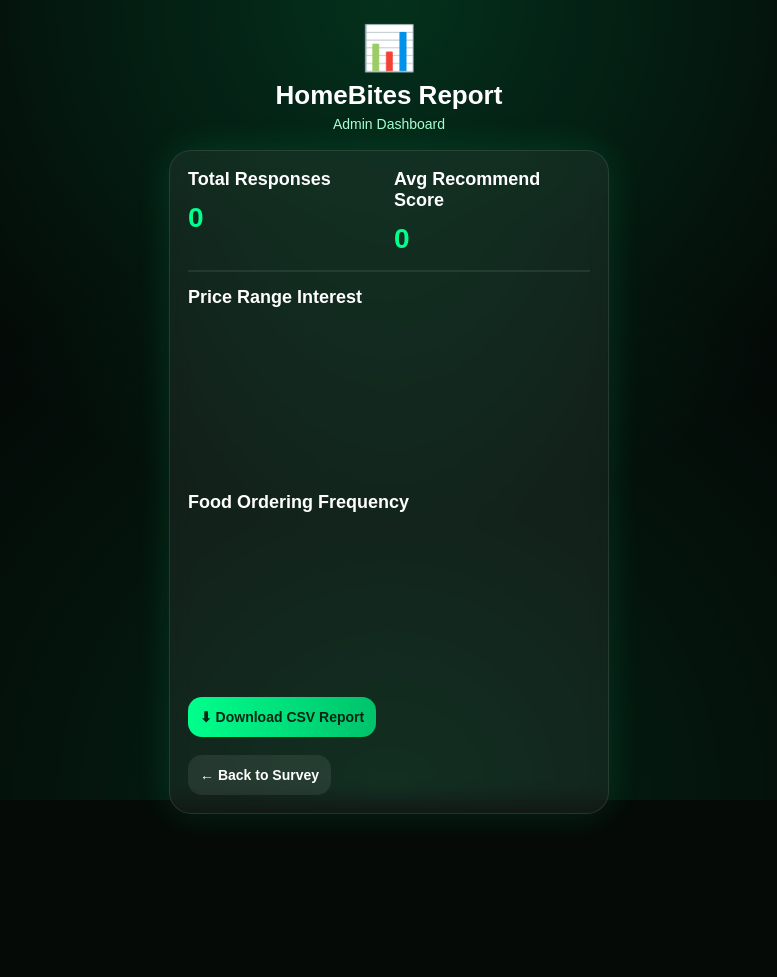
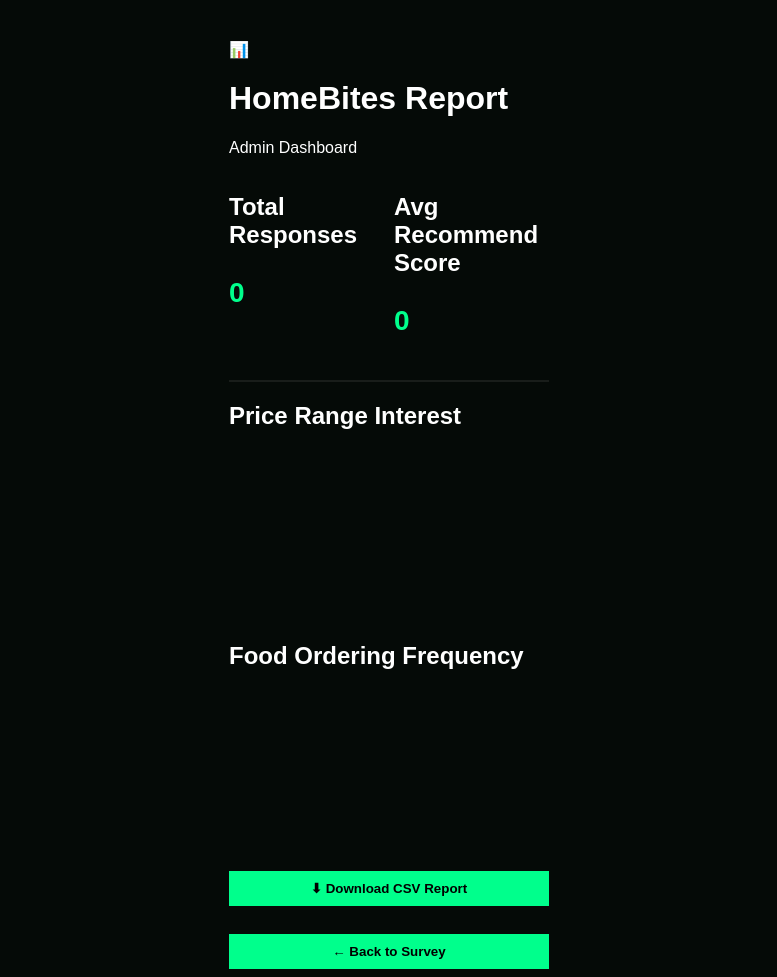
Before and after one commit to homebites252513/dtl_survey, a Flask app: template homebites-survey/templates/admin.html in a window 1280 px wide. Shown: the whole page, without its empty margins (251-1028 px from the left). Before the commit the page ends 817 px from the top, so only its background shows below. Run offline with Flask 3, Linux system fonts and the light colour scheme; the template is opened without the code that fills it, so the values that code supplies are empty; a map, chart or similar area stays blank.

Commit message:
Update style.css

```diff
--- a/homebites-survey/static/style.css
+++ b/homebites-survey/static/style.css
@@ -1,197 +1,23 @@
-* {
-  margin: 0;
-  padding: 0;
-  box-sizing: border-box;
-  font-family: Arial, sans-serif;
-}
-
 body {
   background: #050a07;
-  color: #fff;
-  min-height: 100vh;
-  display: flex;
-  justify-content: center;
-  align-items: center;
-  padding: 22px;
-}
-
-.bg-glow {
-  position: fixed;
-  inset: 0;
-  background:
-    radial-gradient(circle at top, rgba(0, 255, 140, 0.16), transparent 52%),
-    radial-gradient(circle at bottom, rgba(0, 255, 140, 0.10), transparent 58%);
-  z-index: -1;
+  color: white;
+  font-family: Arial;
 }
 
 .container {
-  width: 100%;
-  max-width: 440px;
+  width: 320px;
+  margin: auto;
+  margin-top: 40px;
 }
 
-.brand {
-  text-align: center;
-  margin-bottom: 18px;
-}
-
-.logo {
-  font-size: 44px;
-  margin-bottom: 6px;
-}
-
-.brand h1 {
-  font-size: 26px;
-  font-weight: 800;
-}
-
-.tag {
-  font-size: 14px;
-  color: #a7ffcf;
-  margin-top: 5px;
-}
-
-.card {
-  background: rgba(255, 255, 255, 0.06);
-  border: 1px solid rgba(255, 255, 255, 0.10);
-  border-radius: 22px;
-  padding: 18px;
-  box-shadow: 0 0 35px rgba(0, 255, 140, 0.13);
-  backdrop-filter: blur(10px);
-}
-
-.progress {
-  height: 7px;
-  background: rgba(255, 255, 255, 0.10);
-  border-radius: 12px;
-  overflow: hidden;
-  margin-bottom: 14px;
-}
-
-.bar {
-  height: 100%;
-  width: 10%;
-  border-radius: 12px;
-  background: linear-gradient(90deg, #00ff8c, #00c26b);
-  transition: 0.35s;
-}
-
-.step {
-  display: none;
-  animation: fade 0.25s ease;
-}
-
-.step.active {
-  display: block;
-}
-
-@keyframes fade {
-  from { opacity: 0; transform: translateY(10px); }
-  to { opacity: 1; transform: translateY(0); }
-}
-
-h2 {
-  font-size: 18px;
-  margin-bottom: 12px;
-}
-
-input, select, textarea {
+select, button {
   width: 100%;
-  padding: 12px 13px;
-  border-radius: 12px;
-  border: 1px solid rgba(255, 255, 255, 0.15);
-  background: rgba(0, 0, 0, 0.35);
-  color: #fff;
-  outline: none;
-  font-size: 14px;
-}
-
-textarea {
-  min-height: 92px;
-  resize: none;
-}
-
-.rangeVal {
+  padding: 10px;
   margin-top: 10px;
-  font-size: 20px;
-  color: #00ff8c;
-  font-weight: 900;
-  text-align: center;
-}
-
-.btns {
-  display: flex;
-  gap: 10px;
-  margin-top: 18px;
 }
 
 button {
-  flex: 1;
-  padding: 12px;
+  background: #00ff8c;
   border: none;
-  border-radius: 14px;
-  cursor: pointer;
-  font-weight: 800;
-  font-size: 14px;
+  font-weight: bold;
 }
-
-button.secondary {
-  background: rgba(255, 255, 255, 0.08);
-  color: #fff;
-}
-
-button#nextBtn {
-  background: linear-gradient(90deg, #00ff8c, #00c26b);
-  color: #062513;
-}
-
-.footer {
-  text-align: center;
-  margin-top: 14px;
-  color: rgba(255, 255, 255, 0.55);
-}
-
-
-/* ✅ Checklist styles (no overlap!) */
-.checklist{
-  display:flex;
-  flex-direction:column;
-  gap:12px;
-  margin-top:12px;
-}
-
-.checklist label{
-  display:flex;
-  align-items:flex-start;
-  gap:12px;
-
-  padding:14px 14px;
-  border-radius:16px;
-
-  cursor:pointer;
-  user-select:none;
-
-  background:rgba(255,255,255,0.06);
-  border:1px solid rgba(255,255,255,0.12);
-
-  transition:0.2s ease;
-
-  white-space:normal;
-}
-
-.checklist label:hover{
-  transform:translateY(-1px);
-  border-color:rgba(0,255,140,0.35);
-}
-
-.checklist input[type="checkbox"]{
-  width:20px;
-  height:20px;
-  margin-top:2px;
-  flex:0 0 auto;
-}
-
-.checklist label span{
-  display:block;
-  line-height:1.35;
-  font-size:14px;
-}
```
